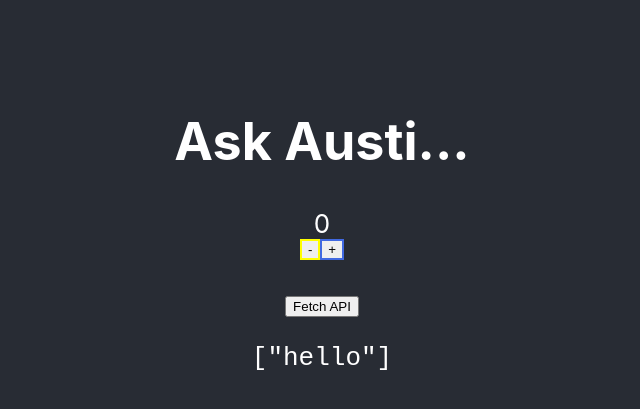
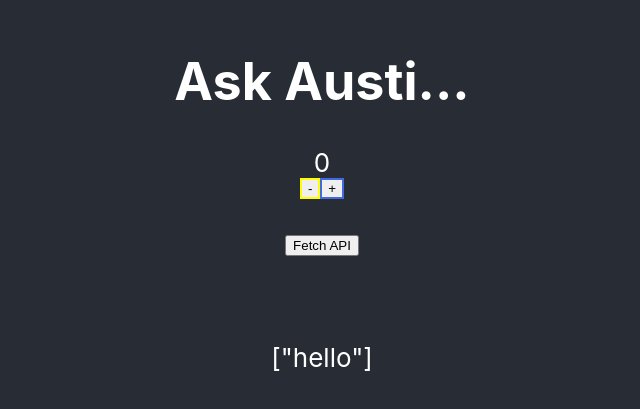
Before and after one commit to austinxduong/react-state-management, a React (Create React App) app: page / in a window 1280 px wide. Shown: the part 163-572 px from the top of the page, without its empty margins (318-958 px from the left). Built offline with nearby package versions, Linux system fonts and the light colour scheme.

Commit message:
fixed bug implement try catch API fetch async func

```diff
--- a/src/App.css
+++ b/src/App.css
@@ -1,6 +1,5 @@
 .App-container {
   text-align: center;
-  overflow:hidden;
 }
 .App-header {
   background-color: #282c34;
@@ -33,9 +32,10 @@
 .fetch {
   animation-duration: 3s;
   animation-name: slidein;
+  padding: 60px;
 }
 
-pre {
+p {
   white-space: pre-line;
 }
 
--- a/src/fetch/Fetch.js
+++ b/src/fetch/Fetch.js
@@ -12,26 +12,23 @@ import { useState } from "react";
 
 function Fetch() {
 
-    const [data, setData] = useState(["hello"]);
+  const [data, setData] = useState(["hello"]);
 
     const fetchAPI = () => {
-        fetch('https://api.aakhilv.me/fun/wouldyourather')
+        fetch('https://api.aakhilv.me/fun/wyr')
         .then((response) => response.json())
         .then((json) => {
             console.log(json);
-            setData(json.data[0]);
+            setData(json);
     });
-
-}
-
+};
 
   return (
     <div>
-        <button onClick={fetchAPI}>Fetch API</button>
+      <button onClick={fetchAPI}>Fetch API</button>
         <div className='api-card'>
-            <pre className='fetch'>{JSON.stringify(data)}</pre>
+          <p className='fetch'>{JSON.stringify(data)}</p>
         </div>
-
     </div>
   )
 }
```
